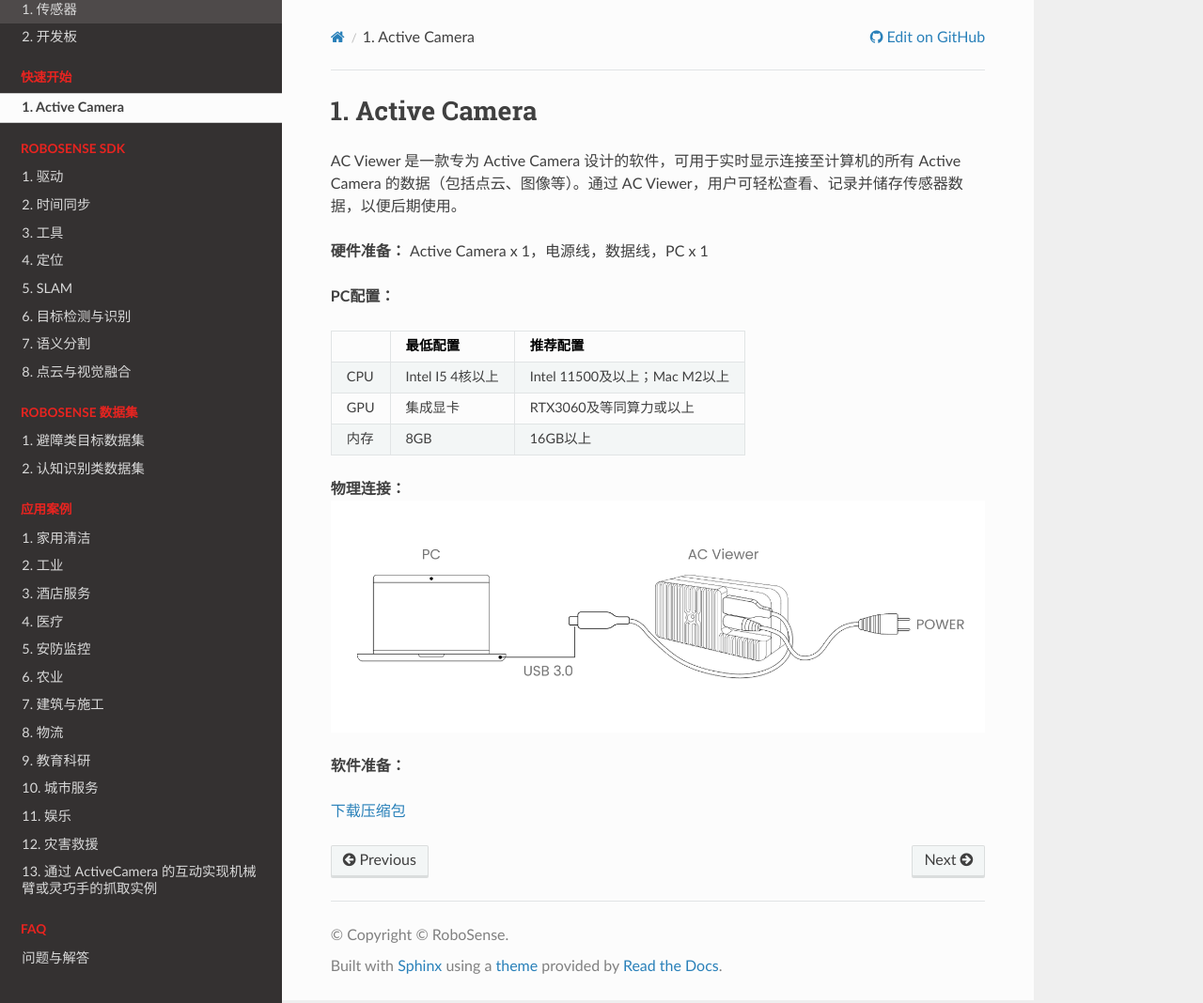
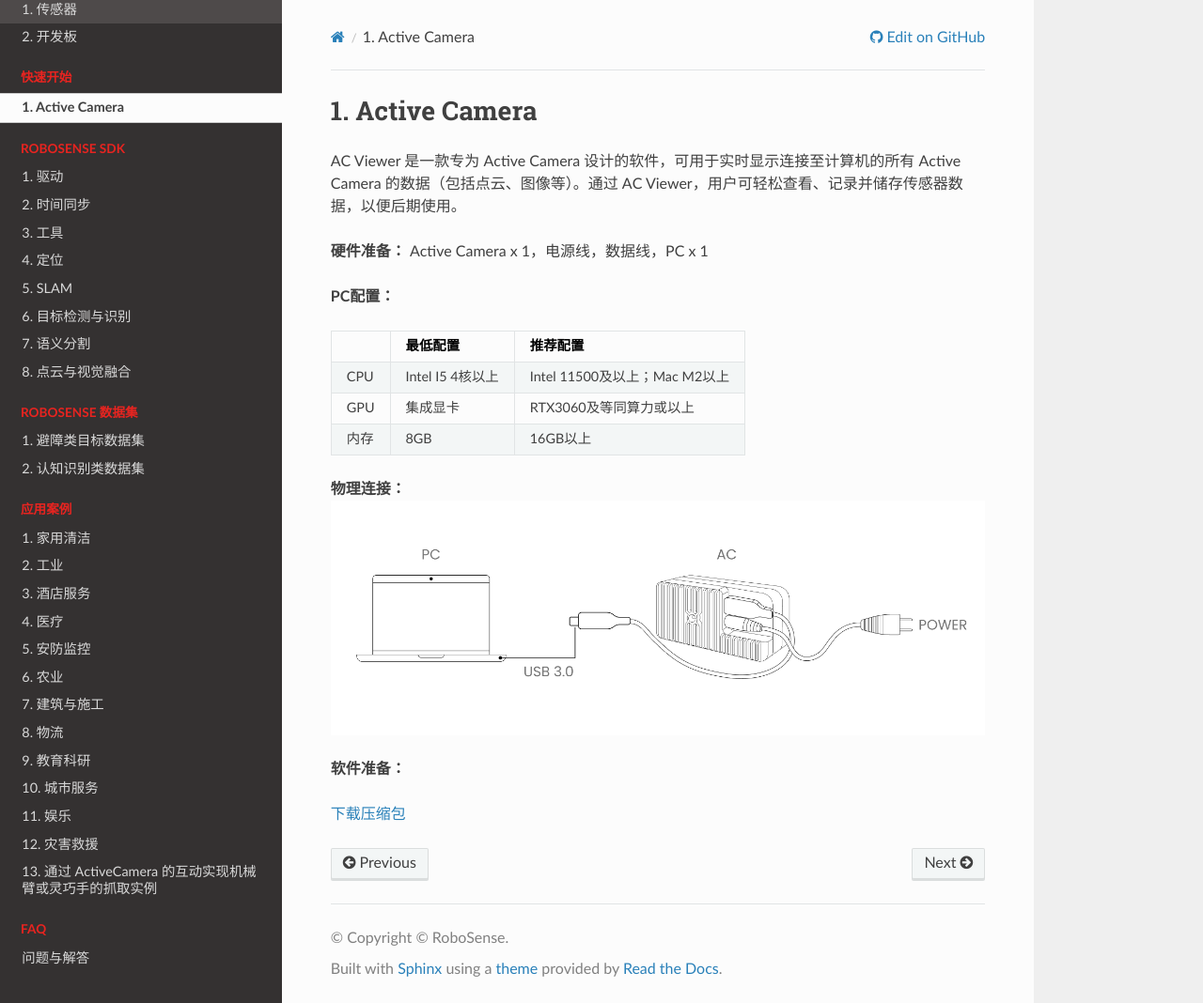
Before and after one commit to LyiL/rs_wiki_cn, a Sphinx documentation site: the page built from source/quick_start/active_camera.md, in a window 1280 px wide and 1068 px high. Shown: the whole window at 94% size. Built offline with Sphinx 7.4.7 and the Read the Docs theme 3.1.0, drawn with Linux system fonts in a browser that asks for light colours; pages that are not in the unit, such as notebooks, are missing from menus.

Commit message:
替换图片

```diff
--- a/source/quick_start/active_camera.md
+++ b/source/quick_start/active_camera.md
@@ -12,7 +12,7 @@
 | 内存 | 8GB | 16GB以上 |
 
 **物理连接：**
-![图片alt](../image/quick_start.png)
+![图片alt](../image/output.png)
 
 **软件准备：**
 <!-- <a href="https://www.livoxtech.com/3296f540ecf5458a8829e01cf429798e/downloads/Livox%20%E7%82%B9%E4%BA%91%E7%89%B9%E6%80%A7.pdf" target="_blank">文件</a> -->
```
Also changed, not shown: source/image/output.png (added), source/image/quick_start.png (deleted).
